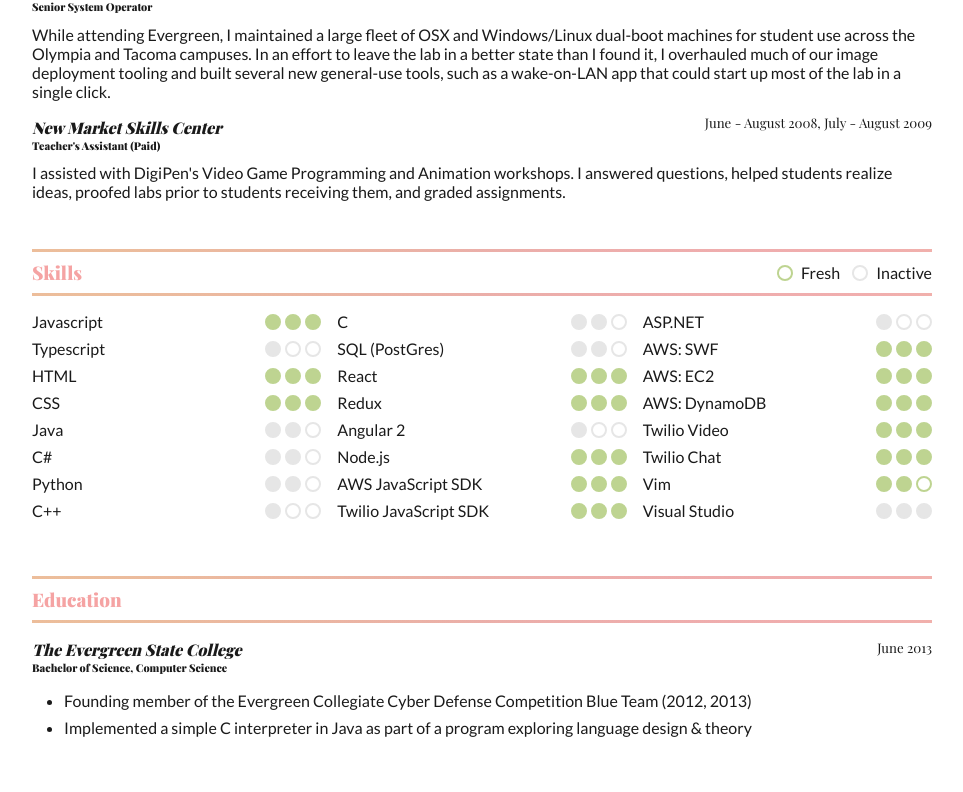
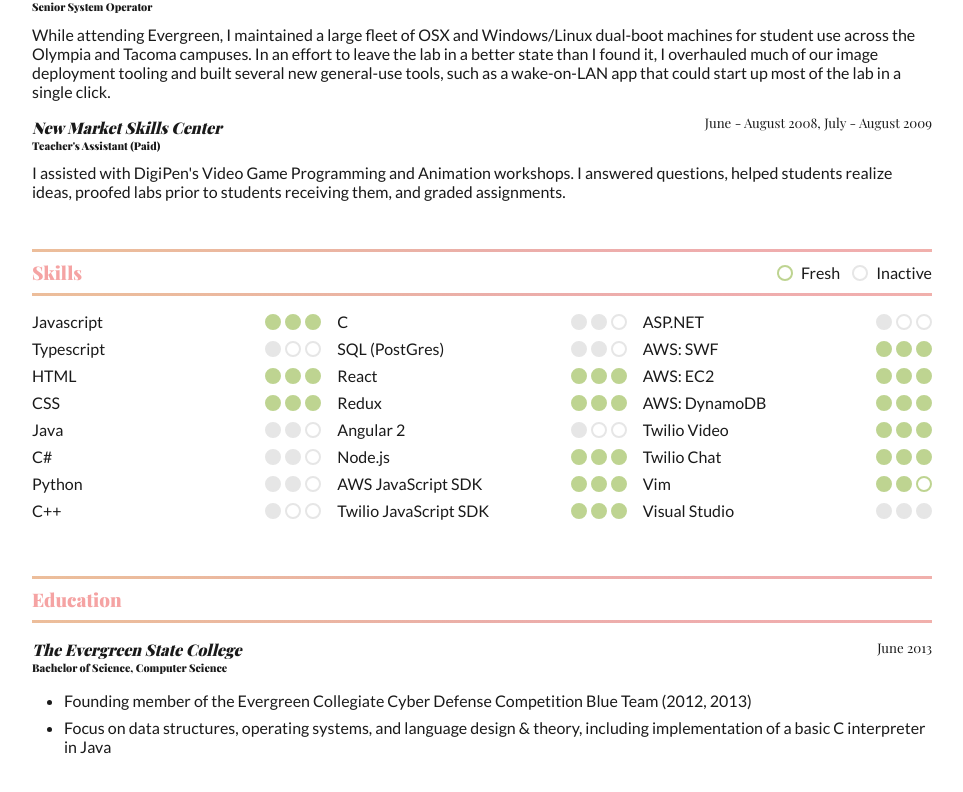
Before and after one commit to codinoedel/codinoedel.github.io, a React (Create React App) app: page / in a window 1280 px wide. Shown: the part 742-1534 px from the top of the page, without its empty margins (158-1121 px from the left). Built offline with nearby package versions, Linux system fonts and the light colour scheme; the HTML template or start-up script is replaced by a standard one; a web font is replaced by a local one.

Commit message:
Add more information on college coursework

```diff
--- a/src/data/education.js
+++ b/src/data/education.js
@@ -5,7 +5,7 @@ export const education = [
     completionDate: '2013-06-12T00:00:00Z',
     achievements:  [
       { value: 'Founding member of the Evergreen Collegiate Cyber Defense Competition Blue Team (2012, 2013)' },
-      { value: 'Implemented a simple C interpreter in Java as part of a program exploring language design & theory' },
+      { value: 'Focus on data structures, operating systems, and language design & theory, including implementation of a basic C interpreter in Java' },
     ]
   }
 ];
```
